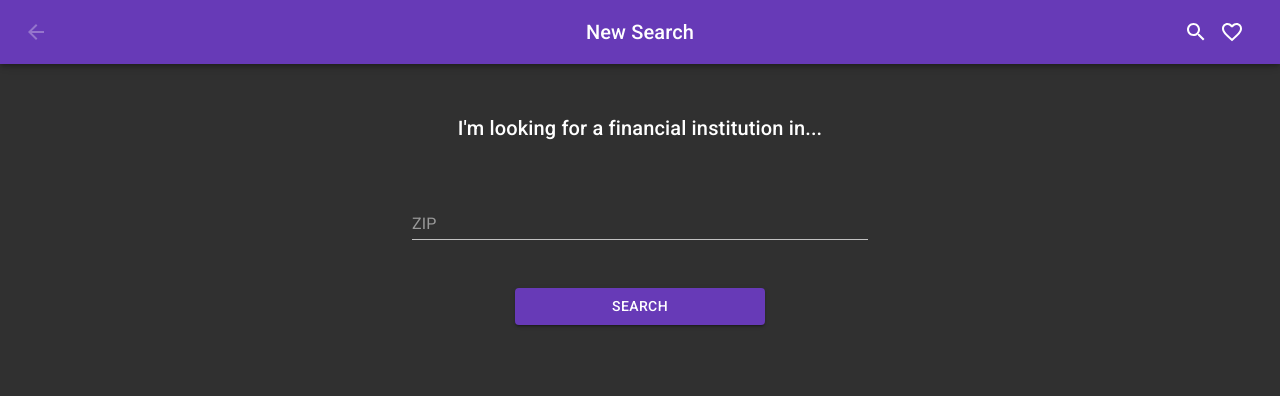
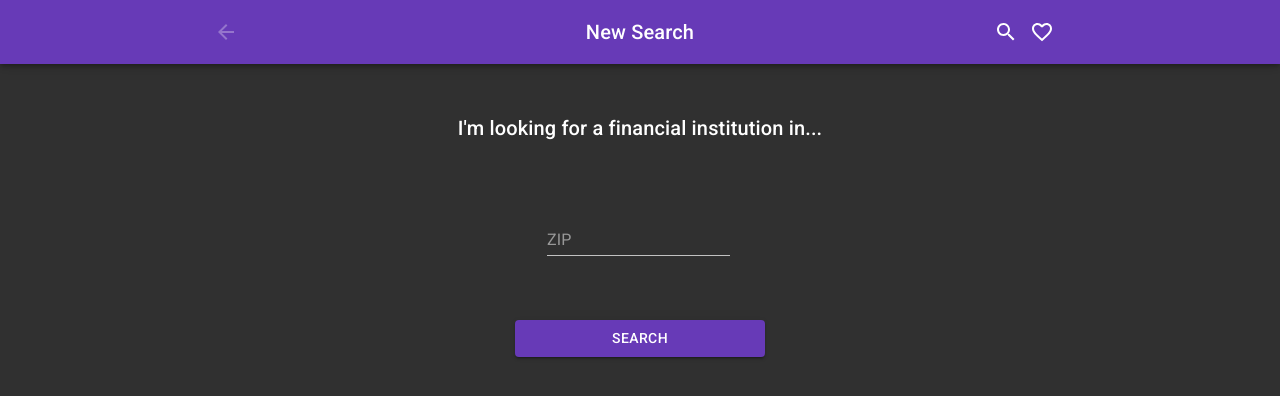
Before and after one commit to drumnickydrum/financial-institution-manager, a React (Create React App) app: page /search in a window 1280 px wide. Shown: the top 396 px of the page. Built offline with nearby package versions, Linux system fonts and the light colour scheme.

Commit message:
center stuff

```diff
--- a/src/components/TopAppBar.js
+++ b/src/components/TopAppBar.js
@@ -27,7 +27,7 @@ export const TopAppBar = () => {
   const classes = useStyles();
   return (
     <AppBar>
-      <Toolbar>
+      <Toolbar style={{ maxWidth: '900px', width: '100%', margin: '0 auto' }}>
         <Grid
           container
           direction='row'
--- a/src/pages/Search/Search.js
+++ b/src/pages/Search/Search.js
@@ -91,6 +91,7 @@ const SearchJSX = ({
       </Typography>
       <form onSubmit={onSearchSubmit}>
         <TextField
+          className={classes.input}
           placeholder={searchFormText.placeholder}
           error={Boolean(errorMessage)}
           helperText={errorMessage}
@@ -98,12 +99,7 @@ const SearchJSX = ({
           onChange={zipChange}
           inputProps={{ type: 'tel' }}
         ></TextField>
-        <Button
-          className={classes.searchBtn}
-          variant='contained'
-          color='primary'
-          type='submit'
-        >
+        <Button className={classes.input} variant='contained' color='primary' type='submit'>
           {searchFormText.submitBtn}
         </Button>
       </form>
@@ -113,7 +109,7 @@ const SearchJSX = ({
             or
           </Typography>
           <Button
-            className={classes.favBtn}
+            className={classes.input}
             variant='contained'
             color='primary'
             onClick={() => goTo(PATHS.FAVORITES)}
--- a/src/pages/Search/Search.styles.js
+++ b/src/pages/Search/Search.styles.js
@@ -11,12 +11,7 @@ const useStyles = makeStyles({
       },
     },
   },
-  searchBtn: {
-    display: 'block',
-    margin: '1rem auto',
-    width: '250px',
-  },
-  favBtn: {
+  input: {
     display: 'block',
     margin: '1rem auto',
     width: '250px',
```
